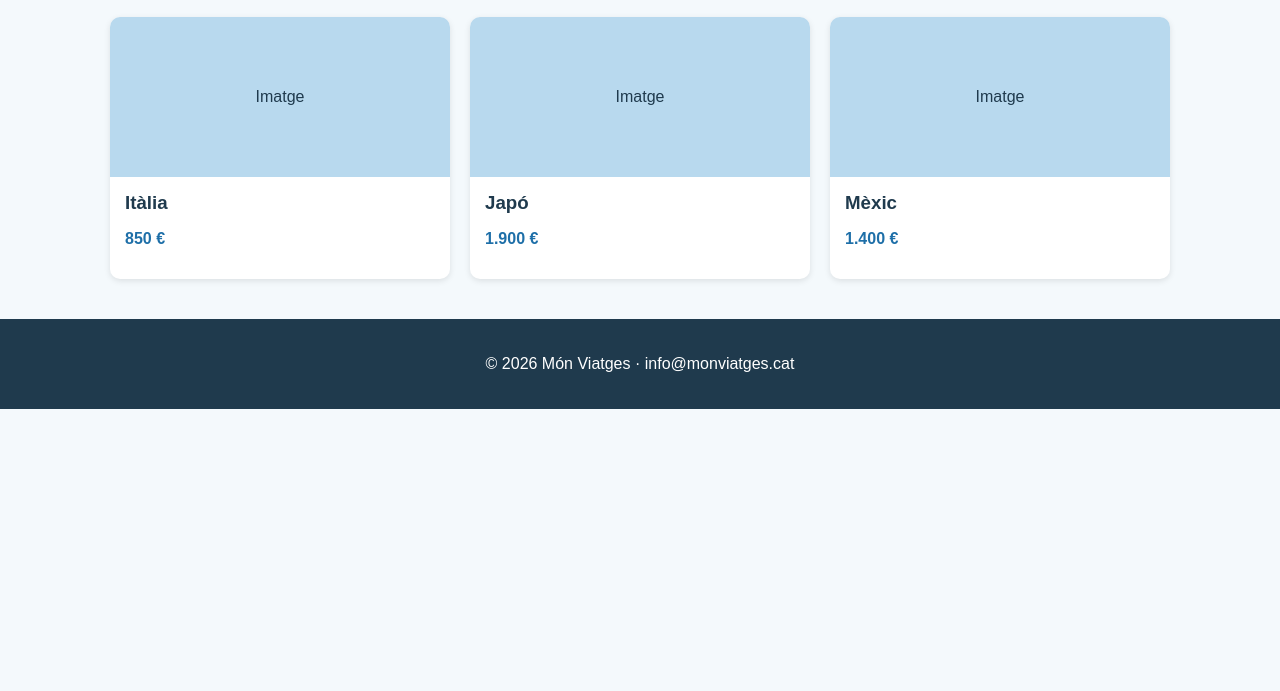
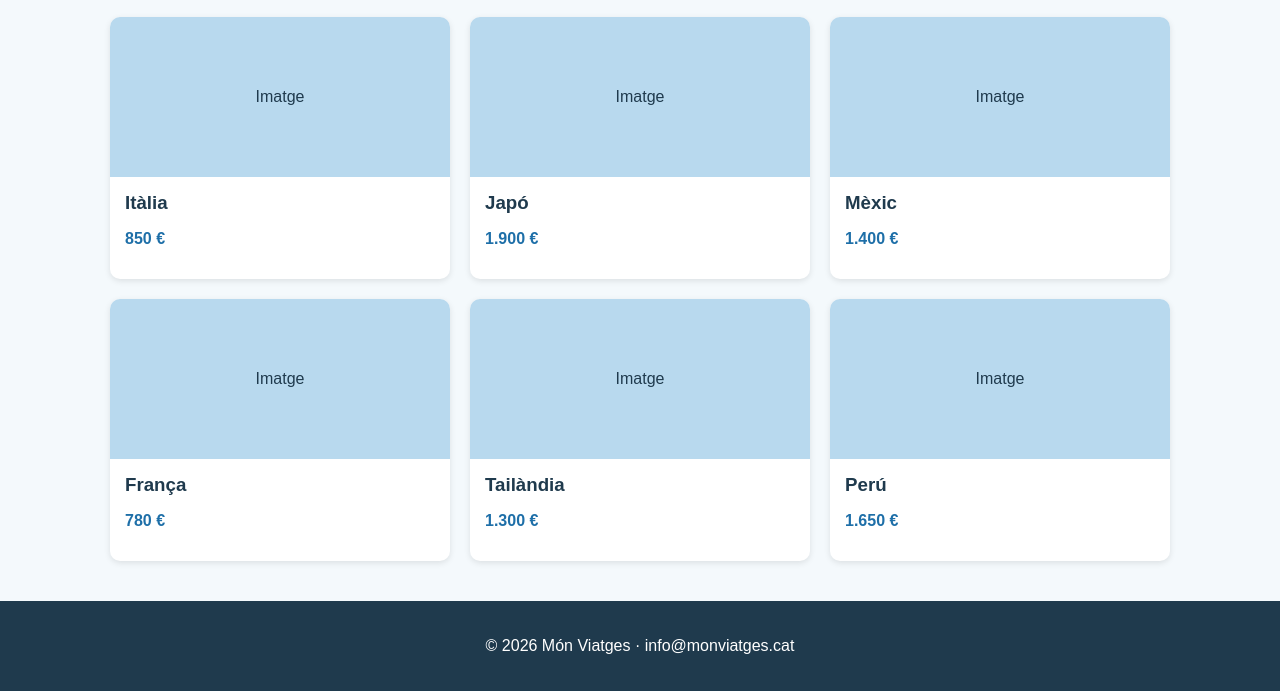
Before and after one commit to diegoc06-git/DAM1M04-Exercici-Posicio, a plain HTML site: page productes.html in a window 1280 px wide. Shown: the part 117-808 px from the top of the page. Drawn offline with Linux system fonts and the light colour scheme.

Commit message:
Afegit tres targetes mes de paisos i correció del posicionament dels divs

```diff
--- a/productes.html
+++ b/productes.html
@@ -5,7 +5,7 @@
   <meta name="viewport" content="width=device-width, initial-scale=1.0">
   <title>Món Viatges - Productes</title>
   <link rel="stylesheet" href="global.css">
-    <style>
+  <style>
     .filtres {
       display: flex;
       gap: 10px;
@@ -46,7 +46,6 @@
     .info { padding: 15px; }
     .info h3 { margin: 0 0 8px; }
     .preu { font-weight: bold; color: #1e6fa8; }
-
   </style>
 </head>
 <body>
@@ -67,7 +66,7 @@
       <span>Amèrica</span>
     </div>
 
-        <div class="targetes">
+    <div class="targetes">
       <div class="targeta">
         <div class="imatge">Imatge</div>
         <div class="info">
@@ -89,8 +88,28 @@
           <p class="preu">1.400 €</p>
         </div>
       </div>
+      <div class="targeta">
+        <div class="imatge">Imatge</div>
+        <div class="info">
+          <h3>França</h3>
+          <p class="preu">780 €</p>
+        </div>
+      </div>
+      <div class="targeta">
+        <div class="imatge">Imatge</div>
+        <div class="info">
+          <h3>Tailàndia</h3>
+          <p class="preu">1.300 €</p>
+        </div>
+      </div>
+      <div class="targeta">
+        <div class="imatge">Imatge</div>
+        <div class="info">
+          <h3>Perú</h3>
+          <p class="preu">1.650 €</p>
+        </div>
+      </div>
     </div>
-
   </main>
 
   <footer>
```
